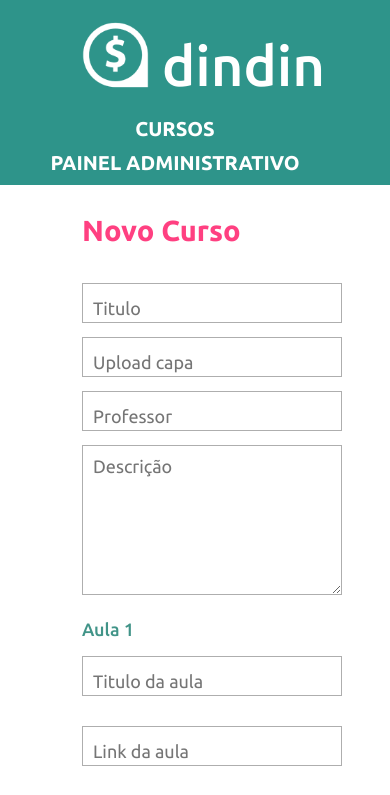
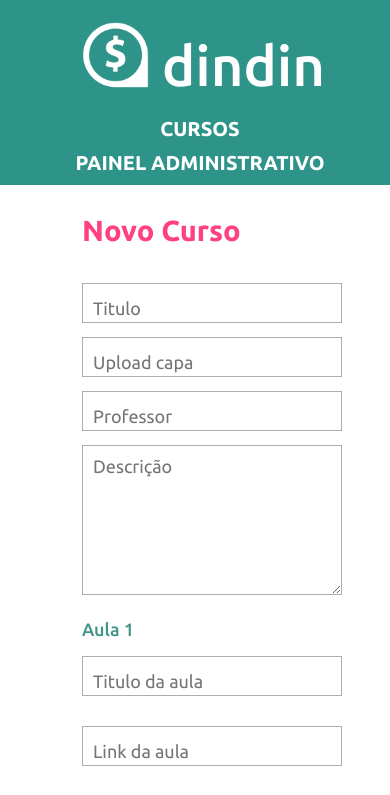
Before and after one commit to israelgms/dindin, a Vue app: page /novocurso in a window 390 px wide. Shown: the top 795 px of the page. Built offline with nearby package versions, Linux system fonts and the light colour scheme.

Commit message:
:pencil: Att na responsividade do NavBar

```diff
--- a/src/components/NavBar.vue
+++ b/src/components/NavBar.vue
@@ -56,6 +56,44 @@ h2 {
   color: #ffffff;
 }
 
+@media screen and (max-width: 1024px) {
+  #nav, .menu {
+    background-color: #2e948a;
+    flex-direction: column;
+    width: 500px;
+  }
+  .menu {
+    margin-top: 0;
+    text-align: center;
+    font-size: 20px;
+    font-weight: 700;
+  }
+  .menu a {
+    color: #FFFFFF;
+    display: block;
+    margin-bottom: 10px;
+  }
+}
+
+@media screen and (max-width: 800px) {
+  #nav, .menu {
+    background-color: #2e948a;
+    flex-direction: column;
+    width: 440px;
+  }
+  .menu {
+    margin-top: 0;
+    text-align: center;
+    font-size: 20px;
+    font-weight: 700;
+  }
+  .menu a {
+    color: #FFFFFF;
+    display: block;
+    margin-bottom: 10px;
+  }
+}
+
 @media screen and (max-width: 770px) {
   #nav, .menu {
     background-color: #2e948a;
@@ -73,4 +111,6 @@ h2 {
     margin-bottom: 10px;
   }
 }
+
+
 </style>
```
